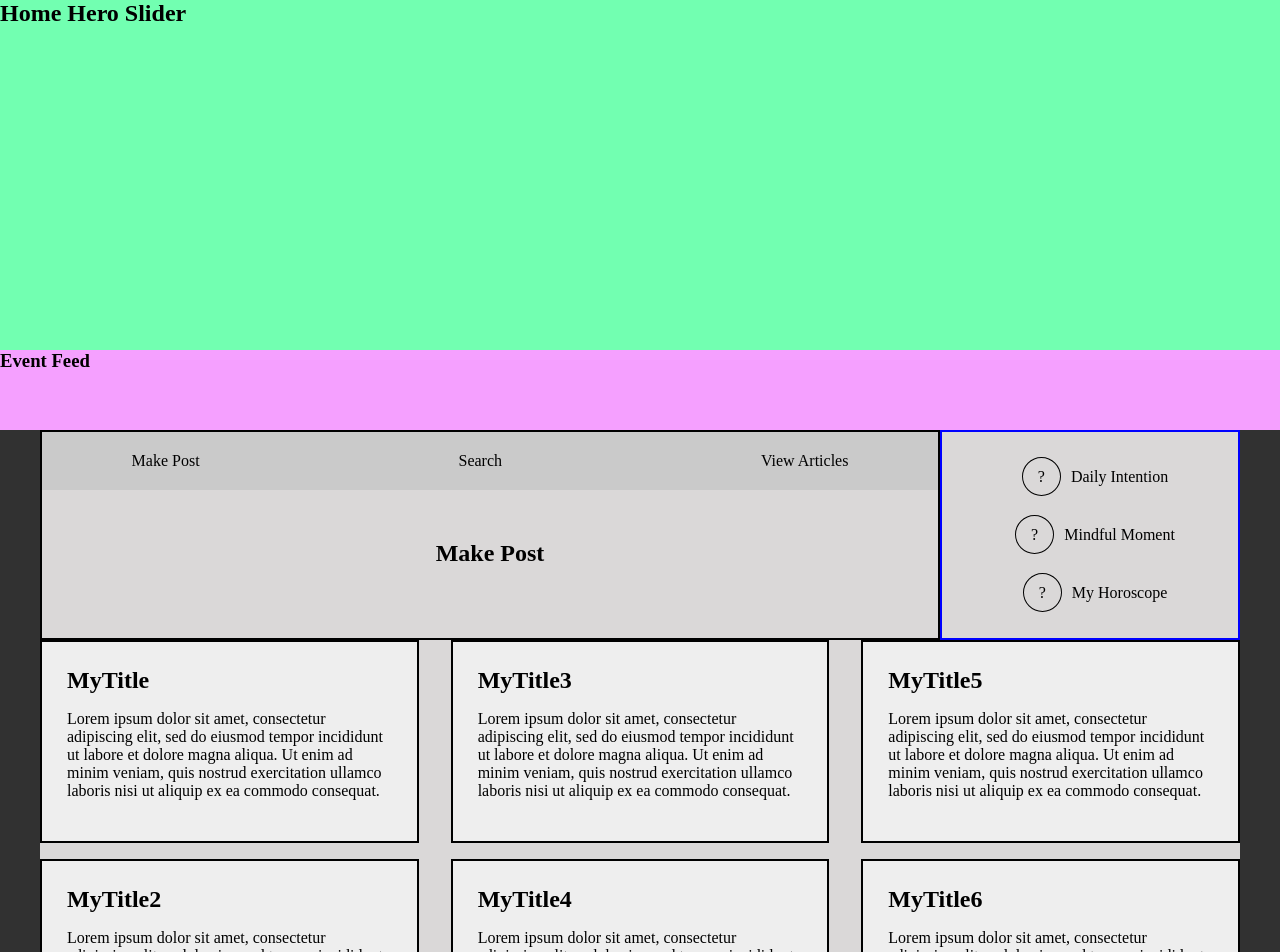
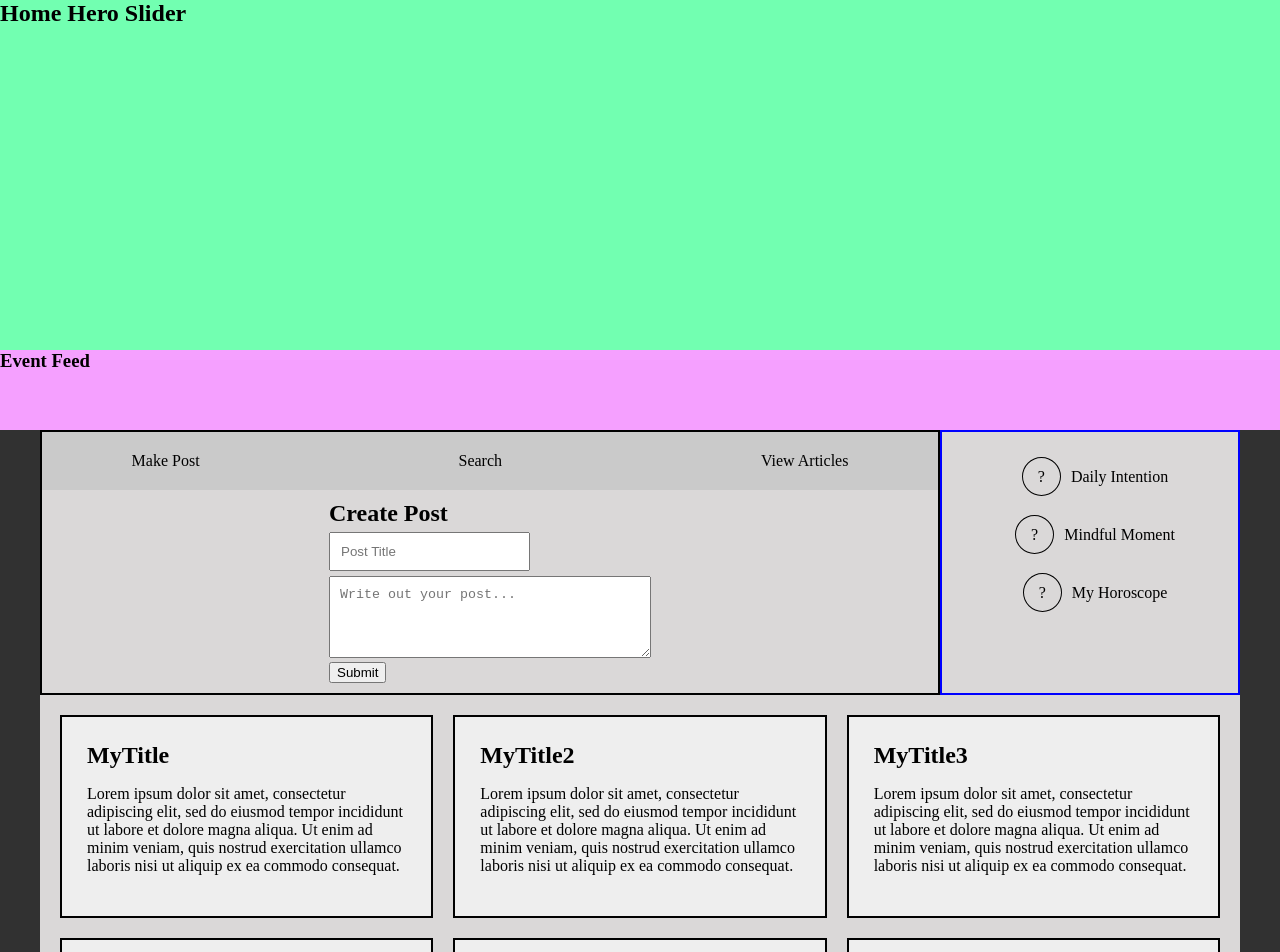
Before and after one commit to SWKP/vue-testing, a Vue app in the folder vue-divine/: page / in a window 1280 px wide. Shown: the top 952 px of the page. Built offline with nearby package versions, Linux system fonts and the light colour scheme.

Commit message:
Dynamically submit posts to object array.

```diff
--- a/vue-divine/src/components/Home/HomeBody.vue
+++ b/vue-divine/src/components/Home/HomeBody.vue
@@ -6,7 +6,7 @@
 </template>
 
 <script>
-import CentralNav from './centralNavigation/centralNav';
+import CentralNav from './centralNavigation/CentralNav';
 import MasonryPosts from './MasonryPosts';
 
 export default {
--- a/vue-divine/src/components/Home/MasonryPost.vue
+++ b/vue-divine/src/components/Home/MasonryPost.vue
@@ -9,8 +9,7 @@
     export default {
         props: {
             data: {
-                type: Object,
-                required: true
+
             }
         }
     }
--- a/vue-divine/src/components/Home/MasonryPosts.vue
+++ b/vue-divine/src/components/Home/MasonryPosts.vue
@@ -2,11 +2,13 @@
     <div id="masonryPosts">
         <!--<app-masonryPost class="item"></app-masonryPost>-->
         <app-masonryPost class="item" v-for="post in posts" :data="post"></app-masonryPost>
+
     </div>
 </template>
 
 <script>
     import MasonryPost from './MasonryPost';
+    import { eventBus } from '../../main';
 
     export default{
         components: {
@@ -14,15 +16,27 @@ export default{
         },
         data: function () {
             return {
+                post: [
+                    { title: '', message: '' }
+                ],
                 posts: [
                     {title: 'MyTitle', author: 'My Name', message: 'Lorem ipsum dolor sit amet, consectetur adipiscing elit, sed do eiusmod tempor incididunt ut labore et dolore magna aliqua. Ut enim ad minim veniam, quis nostrud exercitation ullamco laboris nisi ut aliquip ex ea commodo consequat.'},
                     {title: 'MyTitle2', author: 'My Name2', message: 'Lorem ipsum dolor sit amet, consectetur adipiscing elit, sed do eiusmod tempor incididunt ut labore et dolore magna aliqua. Ut enim ad minim veniam, quis nostrud exercitation ullamco laboris nisi ut aliquip ex ea commodo consequat.'},
                     {title: 'MyTitle3', author: 'My Name3', message: 'Lorem ipsum dolor sit amet, consectetur adipiscing elit, sed do eiusmod tempor incididunt ut labore et dolore magna aliqua. Ut enim ad minim veniam, quis nostrud exercitation ullamco laboris nisi ut aliquip ex ea commodo consequat.'},
-                {title: 'MyTitle4', author: 'My Name', message: 'Lorem ipsum dolor sit amet, consectetur adipiscing elit, sed do eiusmod tempor incididunt ut labore et dolore magna aliqua. Ut enim ad minim veniam, quis nostrud exercitation ullamco laboris nisi ut aliquip ex ea commodo consequat.'},
-                {title: 'MyTitle5', author: 'My Name2', message: 'Lorem ipsum dolor sit amet, consectetur adipiscing elit, sed do eiusmod tempor incididunt ut labore et dolore magna aliqua. Ut enim ad minim veniam, quis nostrud exercitation ullamco laboris nisi ut aliquip ex ea commodo consequat.'},
-                {title: 'MyTitle6', author: 'My Name3', message: 'Lorem ipsum dolor sit amet, consectetur adipiscing elit, sed do eiusmod tempor incididunt ut labore et dolore magna aliqua. Ut enim ad minim veniam, quis nostrud exercitation ullamco laboris nisi ut aliquip ex ea commodo consequat.'}
+                    {title: 'MyTitle4', author: 'My Name4', message: 'Lorem ipsum dolor sit amet, consectetur adipiscing elit, sed do eiusmod tempor incididunt ut labore et dolore magna aliqua. Ut enim ad minim veniam, quis nostrud exercitation ullamco laboris nisi ut aliquip ex ea commodo consequat.'},
+                    {title: 'MyTitle5', author: 'My Name5', message: 'Lorem ipsum dolor sit amet, consectetur adipiscing elit, sed do eiusmod tempor incididunt ut labore et dolore magna aliqua. Ut enim ad minim veniam, quis nostrud exercitation ullamco laboris nisi ut aliquip ex ea commodo consequat.'},
+                    {title: 'MyTitle6', author: 'My Name6', message: 'Lorem ipsum dolor sit amet, consectetur adipiscing elit, sed do eiusmod tempor incididunt ut labore et dolore magna aliqua. Ut enim ad minim veniam, quis nostrud exercitation ullamco laboris nisi ut aliquip ex ea commodo consequat.'}
                 ]
             }
+        },
+        created(){
+            eventBus.$on('postWasSubmitted', (data) => {
+                this.post.title = data.title;
+                this.post.message = data.message;
+
+
+                this.posts.push(this.post);
+            });
         }
     }
 
@@ -30,13 +44,14 @@ export default{
 
 <style scoped>
     #masonryPosts {
-        column-count: 3;
-        column-gap: 2em;
+        padding: 20px;
+        display: grid;
+        grid-template-columns: repeat(3, 1fr);
+        grid-gap: 20px;
     }
     .item { /* Masonry bricks or child elements */
         background-color: #eee;
         display: inline-block;
-        margin: 0 0 1em;
     }
 
 </style>
--- /dev/null
+++ b/vue-divine/src/components/Home/centralNavigation/CreatePost.vue
@@ -0,0 +1,55 @@
+<template>
+    <div class="coreSection">
+        <h1>Create Post</h1>
+        <div class="messageForm">
+            <input v-model="post.title" placeholder="Post Title">
+            <br>
+            <textarea v-model="post.message" placeholder="Write out your post..."></textarea>
+            <br>
+            <button @click="submitPost()">Submit</button>
+        </div>
+    </div>
+</template>
+
+<script>
+    import { eventBus } from '../../../main';
+
+    export default {
+        data: function () {
+            return {
+                post: { title: '', message: '' }
+
+            }
+        },
+        methods: {
+            submitPost() {
+                //console.log('Post Submitted');
+                eventBus.$emit('postWasSubmitted', this.post);
+
+            }
+        }
+
+    }
+
+</script>
+
+<style scoped>
+    .coreSection{
+        display: table;
+        margin: 0 auto;
+        padding: 10px 0px;
+        width: 200px;
+    }
+    input{
+        margin: 5px 0px;
+        padding:10px;
+    }
+    .messageForm{
+
+    }
+    textarea {
+        width: 300px;
+        height: 60px;
+        padding: 10px;
+    }
+</style>
--- a/vue-divine/src/components/Home/centralNavigation/centralNav.vue
+++ b/vue-divine/src/components/Home/centralNavigation/centralNav.vue
@@ -6,8 +6,8 @@
 </template>
 
 <script>
-import CentralNavCore from './centralNavCore';
-import CentralNavComponents from './centralNavComponents';
+import CentralNavCore from './CentralNavCore';
+import CentralNavComponents from './CentralNavComponents';
 
 export default {
     components: {
--- a/vue-divine/src/components/Home/centralNavigation/centralNavCore.vue
+++ b/vue-divine/src/components/Home/centralNavigation/centralNavCore.vue
@@ -7,14 +7,20 @@
                 <li>View Articles</li>
             </ul>
             <div>
-                <h1 class="coreSection">Make Post</h1>
+                <app-createPost></app-createPost>
             </div>
         </nav>
     </div>
 </template>
 
 <script>
+import CreatePost from './CreatePost';
 
+export default {
+    components: {
+        appCreatePost: CreatePost
+    }
+}
 </script>
 
 <style scoped>
@@ -36,9 +42,5 @@
         list-style-type: none;
         padding: 20px 10%;
     }
-    .coreSection{
-        text-align: center;
-        padding: 50px 0px;
-    }
 
 </style>
--- a/vue-divine/src/main.js
+++ b/vue-divine/src/main.js
@@ -3,6 +3,7 @@
 import Vue from 'vue'
 import App from './App'
 
+export const eventBus = new Vue();
 
 new Vue({
   el: '#app',
```
Lines whose indentation alone changed are shown as unchanged.
